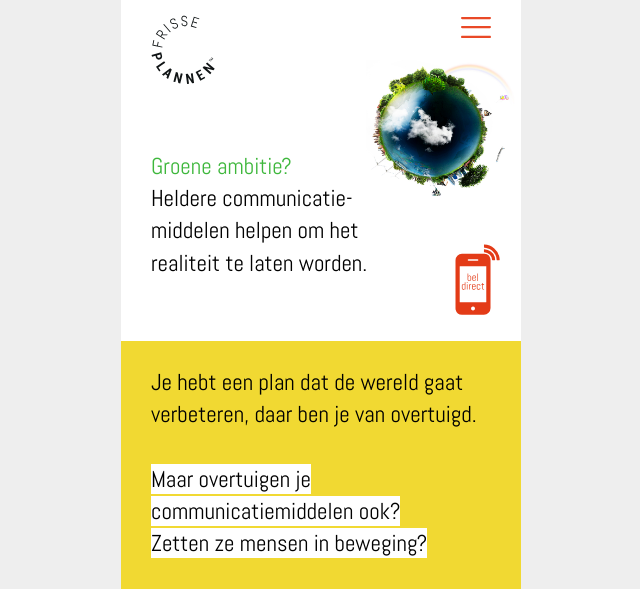
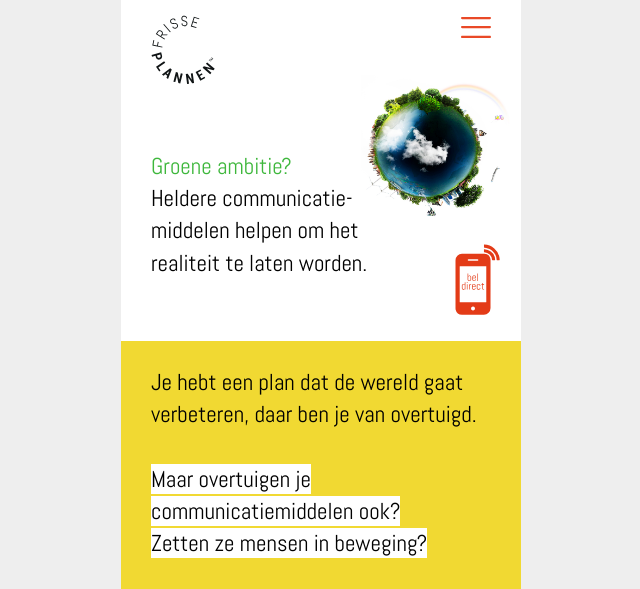
Before and after one commit to jhvanderschee/carli_d, a Jekyll site: the page built from index.md, in a window 1280 px wide. Shown: the top 589 px of the page, without its empty margins (319-959 px from the left). Built offline with Jekyll 4.4.1, drawn with Linux system fonts in a browser that asks for light colours; grey boxes are pictures that could not be loaded.

Commit message:
Update home.html

```diff
--- a/_layouts/home.html
+++ b/_layouts/home.html
@@ -7,7 +7,7 @@
         middelen helpen om het<br />
         realiteit te laten worden.<br /><br />
     </div>
-    <div class="img" style="right: 5px; width: 150px; bottom: 140px; z-index: 1;"><img src="/img/world.jpg" /></div>
+    <div class="img" style="right: 10px; width: 150px; bottom: 120px; z-index: 1;"><img src="/img/world.jpg" /></div>
     <div class="img smaller" style="text-align: center; color: #E94927; right: 20px; width: 50px; bottom: 25px; cursor: pointer; z-index: 2;" onclick="window.open('tel:0031647218000');"><img src="/img/phone.svg" /></div>
 </div>
 
```
